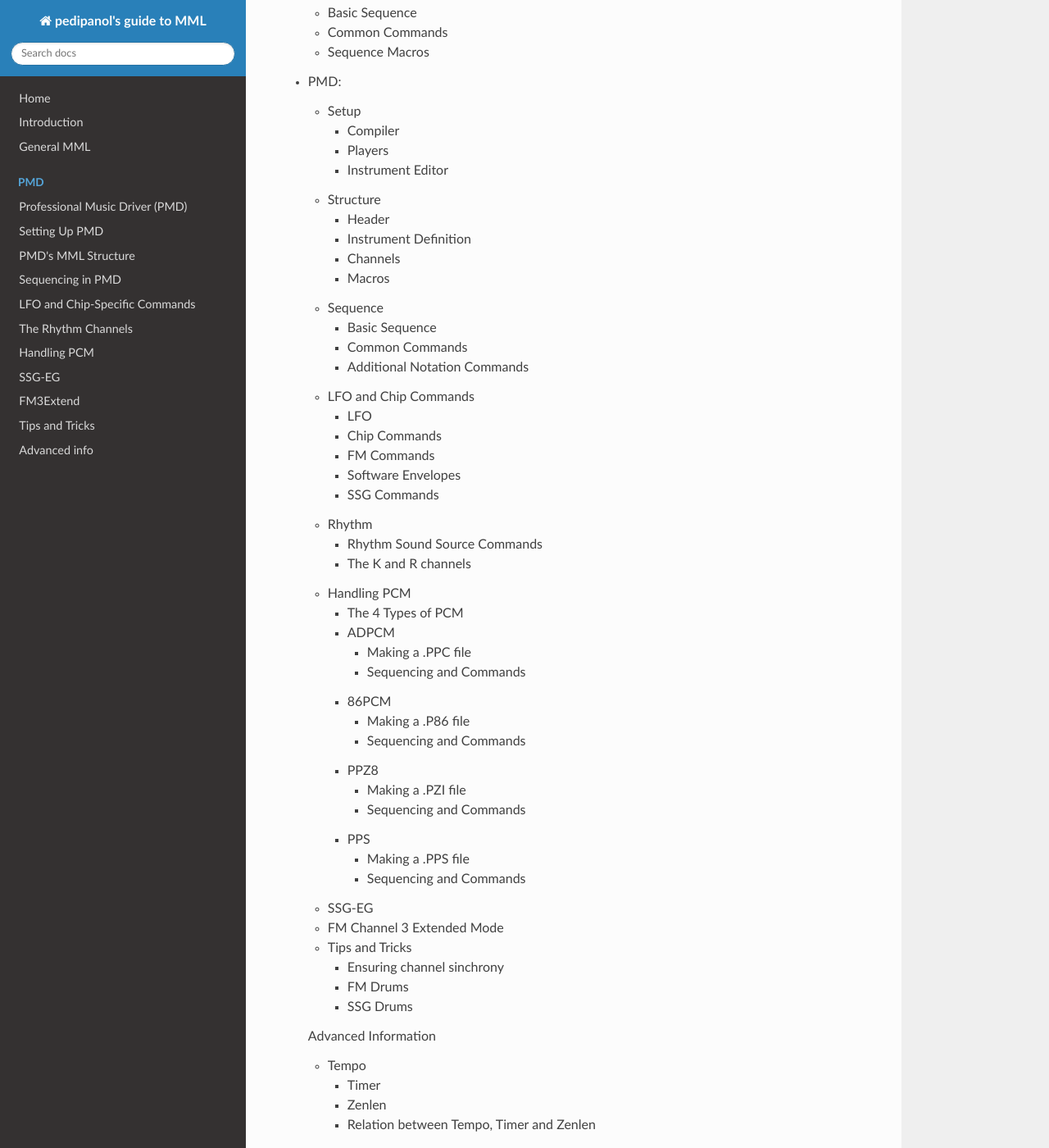
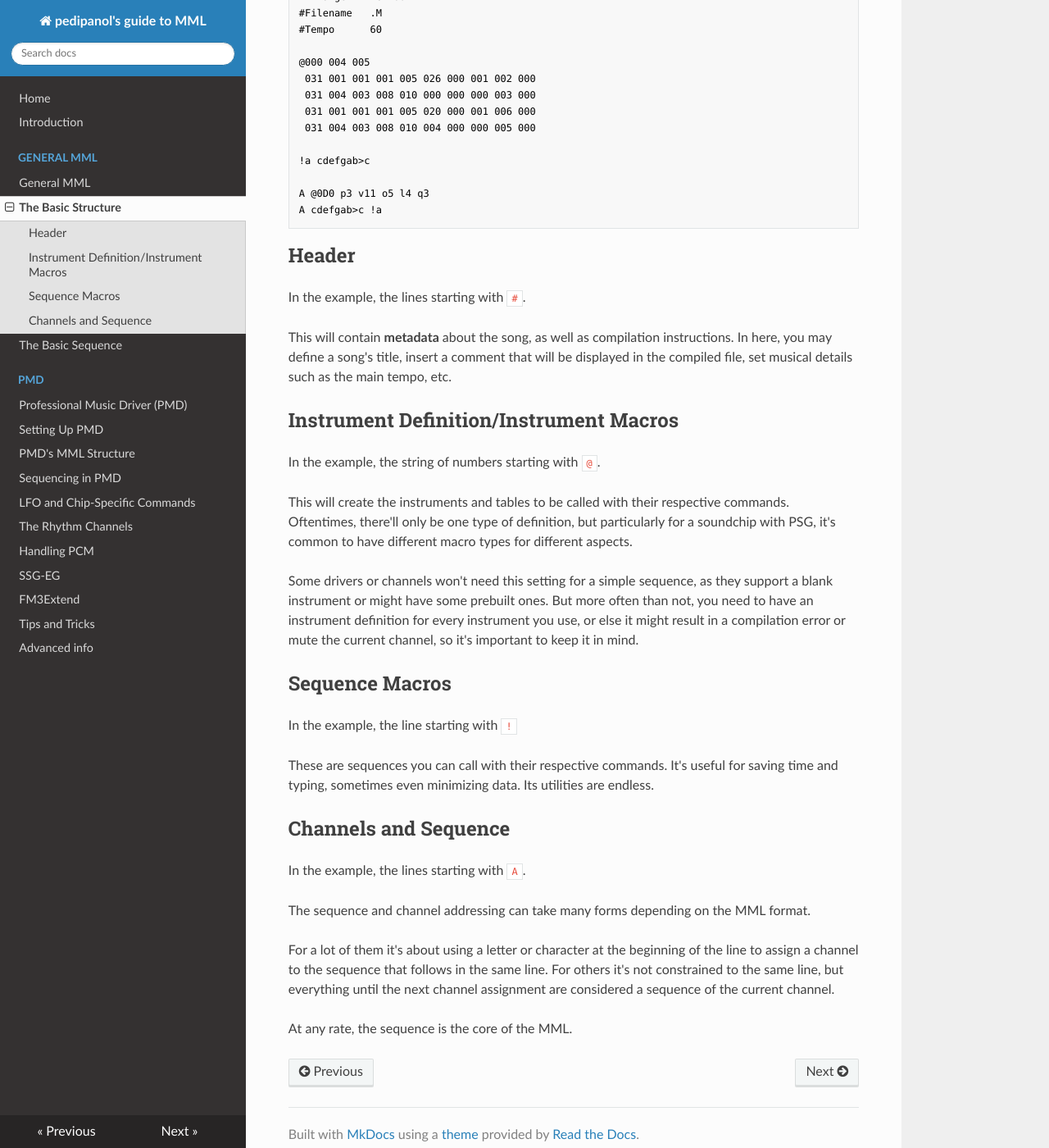
Before and after one commit to pedipanol/mml-guide, an MkDocs documentation site: the page built from docs/structure.md, in a window 1280 px wide and 1400 px high, scrolled down 323 px. Shown: the whole window at 82% size. Built offline with MkDocs 1.6.1, drawn with Linux system fonts in a browser that asks for light colours; nearby versions of some CDN libraries; some of the changed text lies outside the part shown.

Commit message:
proofreading 1

````diff
--- a/docs/basics.md
+++ b/docs/basics.md
@@ -1,38 +1,10 @@
-## Part 3: This Guide
+# The Basic Sequence
 
-This part of the guide is focused on general concepts that you'll have to familiarize yourself with to write music in MML. The explanations here will be more broad, but it's important as a basis once you start learning a specific driver, and so you know what to look for.
-
-## Part 4: The Structure
-
-There are 4 distinct elements in a MML structure (not necessarily in the following order):
-
-### Header:
-This will contain **metadata** about the song, as well as compilation instructions. In here, you may define a song's title, insert a comment that will be displayed in the compiled file, set musical details such as the main tempo, etc.
-
-### Instrument Definition/Instrument Macros:
-This will create the instruments and tables to be called with their respective commands. Oftentimes, there'll only be one type of definition, but particularly for a soundchip with PSG, it's common to have different macro types for different aspects.
-
-### Sequence Macros:
-These are sequences you can call with their respective commands. It's useful for saving time and typing, and there are many ways of doing it.
-
-### Channels and Sequence
-Assigning channels and which sequences they're tied to
-
-## Part 5: Instrument Definition
-
-As said above, this will vary a lot depending on the driver being used, but the general concept is that when you want a channel to use a certain instrument, you'll call it by its number and/or name. The command used will be the same character you used to set it, most often a `@`.
-
-Some drivers will have instrument macros, requiring you to use 2 or more separate commands to call them.
-
-Some drivers or channels won't need this setting for a simple sequence, as they support a blank instrument or might have some prebuilt ones. But more often than not, if you use a value not assigned to a setting, it'll result in a compilation error or will mute the current channel, so it's important to keep it in mind.
-
-## Part 6: The Basic Sequence
-
-As said in Part 1, modern MML's basic syntax derives from sheet music. It's not necessarily made to be read by performers such as [ABC Notation](https://en.wikipedia.org/wiki/ABC_notation) or for full creation of sheet music like [Lilypond](https://en.wikipedia.org/wiki/LilyPond), but many of its core elements are made having sheet music notation as its conception. So the best way to explain the basic syntax is with sheet music.
+As said in the introduction, modern MML's basic syntax derives from sheet music. It's not necessarily made to be read by performers such as [ABC Notation](https://en.wikipedia.org/wiki/ABC_notation) or for full creation of sheet music like [Lilypond](https://en.wikipedia.org/wiki/LilyPond), but many of its core elements are made having sheet music notation as its conception. So the best way to explain the basic syntax is with sheet music.
 
 For those more familiar with trackers, which have a rigid visual timescale unlike sheet music, it can be useful to think of MML as taking the sequential values of a channel and removing the empty space between commands.
 
-_I'll see if I can make an explanation in the future that's easier for tracker musicians who don't know how to read sheet music._
+_I'll see if I can make an explanation in the future that's easier for people who don't have a clue about sheet music._
 
 Most of what's contained here is **basically universal** among all syntaxes. However, some of them might tackle things diferently, or some of them might **not support** one or two things. If you want to try things out as they're explained, **please follow the Setting Up section in PMD's page**, which is the format I'll be using for this explanation (write the sequences in channel G so it doesn't require additional setup; this is done by starting a line with `G` followed by some whitespace). Audio examples will also be provided.
 
@@ -58,18 +30,40 @@
 ```
 a4d4
 ```
+<audio
+        controls
+        src="/audio/grand1.mp3">
+            <a href="/media/grand1.mp3">
+                Sample Audio
+            </a>
+</audio>
+
 Now, we need a **rest**. For that we'll use the letter `r`. It works **the same as a note**, so you'll assign a length to it too, i.e. `r8`.
 
 Let's continue:
 ```
 a4d4r8d4b8 a4d4r8a4g8
 ```
->Notice that in the first measure, I chose to type the high `d` as `d4` instead of tying 2 `d8`'s. This is just because it would be redundant. One could use the tie command `&` and write it as `d8&d8` if desired.
+<audio
+        controls
+        src="/audio/grand2.mp3">
+            <a href="/media/grand2.mp3">
+                Sample Audio
+            </a>
+</audio>
+>Notice that in the first measure, I chose to type the second `d` as `d4` instead of tying 2 `d8`'s. This is just because it would be redundant. One could use the tie command `&` and write it as `d8&d8` if desired.
 
 For the next part we'll need a sharp `f`. For sharp and flat notes, we simply add a `+` or `-` after the note respectively. The note + sharp is treated as a note input by itself, so it's **always before the length**. So for an eighth note `f` sharp, this would be `f+8`.
 ```
 a4d4r8d4b8 a4d4r8a4g8 f+8f+8g8a8d4e4 f+1
 ```
+<audio
+        controls
+        src="/audio/grand3.mp3">
+            <a href="/media/grand3.mp3">
+                Sample Audio
+            </a>
+</audio>
 >Notice how I used a space when the measure ended. **Space may freely be used in the script** as the result will be the same, for the most part. Each format will differ, as each disagrees about some specifics, but as a rule of thumb:
 >1. Don't put space between numbers
 >2. Don't put space before sharps/flats.
@@ -97,8 +91,15 @@
 ```
 o4 l4 adr8>d<b8 adr8ag8 f+8f+8g8a8de f+1
 ```
+<audio
+        controls
+        src="/audio/grand4.mp3">
+            <a href="/media/grand4.mp3">
+                Sample Audio
+            </a>
+</audio>
 
-#### Loops
+### Loops
 _Ignore this part if you want to use AddMusicK._
 
 Loops work similarly to how repetition works in sheet music, by setting a beginning, end, and an optional break for quitting it from the last time it's played.
@@ -111,14 +112,26 @@
 
 Let's apply it to the song:
 ```
-l4 [adr8db8 adr8ag8 f+8f+8g8a8de : f+1]2 d1
+l4 [adr8>d<b8 adr8ag8 f+8f+8g8a8de : f+1]2 d1
 ```
-
+<audio
+        controls
+        src="/audio/grand5.mp3">
+            <a href="/media/grand5.mp3">
+                Sample Audio
+            </a>
+</audio>
 This won't be needed for this song, but in most formats, you can nest as many loops as you want. That is, you can have as many loops inside of loops inside of loops—etc.—as you want. This can help save a lot of typing and space. If we wanted to play the whole thing twice, we could type:
 ```
-l4 [[adr8db8 adr8ag8 f+8f+8g8a8de : f+1]2 d1 ]2
+l4 [[adr8>d<b8 adr8ag8 f+8f+8g8a8de : f+1]2 d1 ]2
 ```
-
+<audio
+        controls
+        src="/audio/grand6.mp3">
+            <a href="/media/grand6.mp3">
+                Sample Audio
+            </a>
+</audio>
 >How exactly the loops behave in regard to resetting commands and other settings depends on the driver, so I'll be sure to point out these differences on each's page. For example, PMD doesn't reset commands when looping, so if you type:
 >```
 >[cdefgb MP-80]2
@@ -159,7 +172,7 @@
 
 These commands will affect everything that comes after it, requiring a reset to the previous value if one wishes to return to how it was previously.
 
-### Tempo ( T\<value>  t\<value> )
+### Tempo ( `T<value>`,`t<value>` )
 This sets the tempo of the song from that point forward. Most often, the value is the desired BPM itself, but sometimes it can be the internal timer.
 
 Using + or - before the value turns it into a relative change.
@@ -173,7 +186,7 @@
 >l8 t150 cdefg t170 cdefg
 >```
 
-### Volume ( V\<value> v\<value> )
+### Volume ( `V<value>`,`v<value>` )
 This sets the volume of the current channel from that point forward. The value range will depend on the driver and/or soundchip.
 
 Like tempo, more often than not you can change it relatively with + or -. Many drivers also use `(` and `)` for changing it relatively.
@@ -221,7 +234,7 @@
 >```
 >Result: the second one is at higher range, so the detune change is much more noticeable.
 
-### Quantization ( Q\<value> q\<value> )
+### Quantization ( `Q<value>`,`q<value>` )
 Quantization in MML is used to automatically cut off notes within their original lengths. There are 2 possible ways of doing it (usually both are supported): corase and fine.
 
 With the coarse setting, (in PMD, an upper case `Q`) it takes the note and only plays for the given number of eighths of its length. This works like a stacatto in musical notation, except you can specify how much of the note you want played.
@@ -251,7 +264,7 @@
 l4 Q8 c&d8r8e
 ```
 
-### Detune ( D\<value> )
+### Detune ( `D<value>` )
 
 Detune changes the tunning of the following sequence by the specified negative or positive value.
 ```
@@ -264,7 +277,7 @@
 
 Some drivers try to make up for that with a driver-based fixed detune that will ajust and try to make it equal across the whole spectrum.
 
-### Channel Loop ( L )
+### Channel Loop ( `L` )
 
 Channel loop sets the loop point of the current channel, meaning everything after it up to the end of the song will play in repeat endlessly. In most drivers this is set by the letter `L`.
 
--- a/docs/structure.md
+++ b/docs/structure.md
@@ -1,86 +1,48 @@
-MML Guide
+# The Basic Structure
 
-- Foreword and Special Thanks
-- Ramblings:
-    - History
-    - Why Learn MML?
-- The Basics:
-    - Structure
-    - Instrument Definition
-    - Basic Sequence
-    - Common Commands
-    - Sequence Macros
-- PMD:
-    - Setup
-        - Compiler
-        - Players
-        - Instrument Editor
-    - Structure
-        - Header
-        - Instrument Definition
-        - Channels
-        - Macros
-    - Sequence
-        - Basic Sequence
-        - Common Commands
-        - Additional Notation Commands
-    - LFO and Chip Commands
-        - LFO
-        - Chip Commands
-        - FM Commands
-        - Software Envelopes
-        - SSG Commands
-    - Rhythm
-        - Rhythm Sound Source Commands
-        - The K and R channels
-    - Handling PCM
-        - The 4 Types of PCM
-        - ADPCM
-            - Making a .PPC file
-            - Sequencing and Commands
-        - 86PCM
-            - Making a .P86 file
-            - Sequencing and Commands
-        - PPZ8
-            - Making a .PZI file
-            - Sequencing and Commands
-        - PPS
-            - Making a .PPS file
-            - Sequencing and Commands
-    - SSG-EG
-    - FM Channel 3 Extended Mode
-    - Tips and Tricks
-        - Ensuring channel sinchrony
-        - FM Drums
-        - SSG Drums
+There are 4 distinct elements in a MML structure which are distinguished by how are they started, which totally depends on the driver and it's not universal. For easier explanation I'll use this PMD template as an example:
 
-    Advanced Information
+```
+#Title		Song Name :D
+#Composer	me :D
+#Arranger	me too :D
+#Filename	.M
+#Tempo		60
 
-    - Tempo
-        - Timer
-        - Zenlen
-        - Relation between Tempo, Timer and Zenlen
-    - LFO Waveforms
-        - Relation between LFO values
-    - Advanced Commands
-        - Direct Register Writes
-        - Driver Commands
+@000 004 005
+ 031 001 001 001 005 026 000 001 002 000
+ 031 004 003 008 010 000 000 000 003 000
+ 031 001 001 001 005 020 000 001 006 000
+ 031 004 003 008 010 004 000 000 005 000
 
-    Information I want to cover but might not be in the first release of the guide.
+!a cdefgab>c
 
-    - Sound Effects
-        - FM Sound Effects
-            - Creating an .EFC file
-            - Loading an .EFC file
-            - Calling FM SFX
-        - SSG Sound Effects
-            - Creating a .DAT file
-            - Loading a .DAT file
-            - Calling SSG SFX
-    - PMDIBM
-        - Differences from PC98 PMD
-        - Instrument Format
-        - Unsupported Commands
-        - Additional waveforms
-    - Tips and Tricks
-        - Optimising Filesize
+A @0D0 p3 v11 o5 l4 q3
+A cdefgab>c !a
+```
+
+## Header
+In the example, the lines starting with `#`.
+
+This will contain **metadata** about the song, as well as compilation instructions. In here, you may define a song's title, insert a comment that will be displayed in the compiled file, set musical details such as the main tempo, etc.
+
+## Instrument Definition/Instrument Macros
+In the example, the string of numbers starting with `@`.
+
+This will create the instruments and tables to be called with their respective commands. Oftentimes, there'll only be one type of definition, but particularly for a soundchip with PSG, it's common to have different macro types for different aspects.
+
+Some drivers or channels won't need this setting for a simple sequence, as they support a blank instrument or might have some prebuilt ones. But more often than not, you need to have an instrument definition for every instrument you use, or else it might result in a compilation error or mute the current channel, so it's important to keep it in mind.
+
+## Sequence Macros
+In the example, the line starting with `!`
+
+These are sequences you can call with their respective commands. It's useful for saving time and typing, sometimes even minimizing data. Its utilities are endless.
+
+## Channels and Sequence
+In the example, the lines starting with `A`.
+
+The sequence and channel addressing can take many forms depending on the MML format.
+
+For a lot of them it's about using a letter or character at the beginning of the line to assign a channel to the sequence that follows in the same line. For others it's not constrained to the same line, but everything until the next channel assignment are considered a sequence of the current channel.
+
+At any rate, the sequence is the core of the MML.
--- a/mkdocs.yml
+++ b/mkdocs.yml
@@ -3,7 +3,10 @@
 nav:
     - Home: index.md
     - Introduction: intro.md
-    - General MML: basics.md
+    - General MML:
+        - mml.md
+        - structure.md
+        - basics.md
     - PMD:
         - pmd/intro.md
         - pmd/setup.md
@@ -19,3 +22,9 @@
 
 theme:
   name: readthedocs
+  highlightjs: false
+
+markdown_extensions:
+  - codehilite:
+      guess_lang: False
+      noclasses: True
````
Also changed, not shown: other parts of docs/basics.md (+5 -5 lines), docs/guidestructure.md (added, +86 -0 lines), docs/mml.md (added, +3 -0 lines), docs/images/granddad.png, 6 other files.
